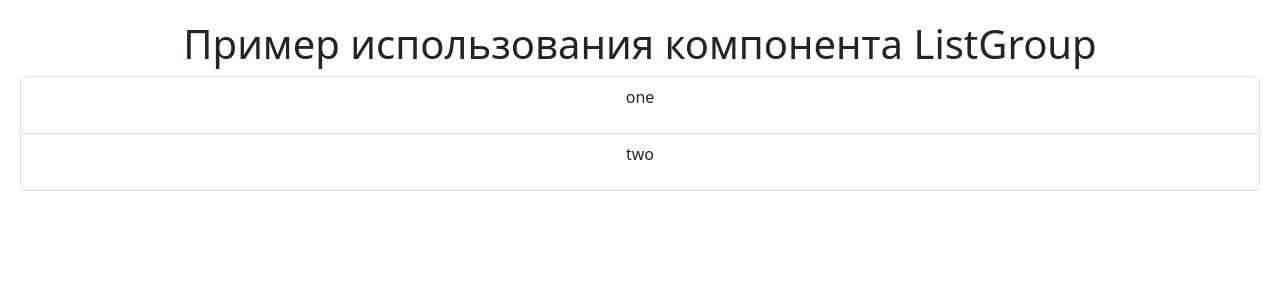
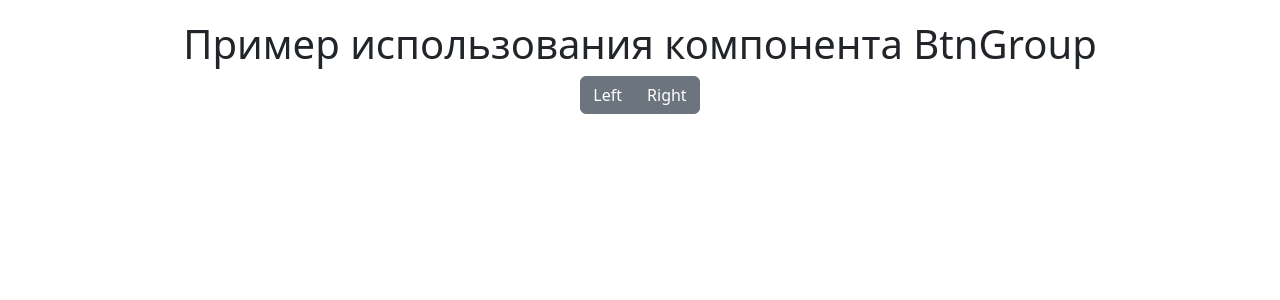
Before and after one commit to SerjioBlack/Hillel-hw-js, a React (Create React App) app in the folder my-app/: page / in a window 1280 px wide. Shown: the top 300 px of the page. Built offline with nearby package versions, Linux system fonts and the light colour scheme.

Commit message:
HW-78 completed

```diff
--- a/my-app/src/App.js
+++ b/my-app/src/App.js
@@ -1,17 +1,14 @@
 import React from "react";
 import 'bootstrap/dist/css/bootstrap.min.css';
 import "./App.css"
-import ListGroup from "./components/ListGroup";
+import BtnGroup from "./components/BtnGroup";
 
 function App() {
     return (
         <div className="App">
             <div>
-                <h1>Пример использования компонента ListGroup</h1>
-                <ListGroup>
-                    <div>one</div>
-                    <div>two</div>
-                </ListGroup>
+                <h1>Пример использования компонента BtnGroup</h1>
+                <BtnGroup />
             </div>
         </div>
     );
--- /dev/null
+++ b/my-app/src/components/BtnGroup.jsx
@@ -0,0 +1,33 @@
+import React, { useState } from "react";
+import PropTypes from "prop-types";
+import classNames from "classnames";
+import { ButtonGroup, Button } from "react-bootstrap";
+
+function BtnGroup() {
+    const [activeButton, setActiveButton] = useState(null);
+
+    const handleButtonClick = (button) => {
+        setActiveButton(button);
+    };
+
+    return (
+        <ButtonGroup>
+            <Button
+                variant="secondary"
+                className={classNames("left", { active: activeButton === "left" })}
+                onClick={() => handleButtonClick("left")}
+            >
+                Left
+            </Button>
+            <Button
+                variant="secondary"
+                className={classNames("right", { active: activeButton === "right" })}
+                onClick={() => handleButtonClick("right")}
+            >
+                Right
+            </Button>
+        </ButtonGroup>
+    );
+}
+
+export default BtnGroup;
```
Also changed, not shown: 1 other file (tests, documents, lock files or other folders).
